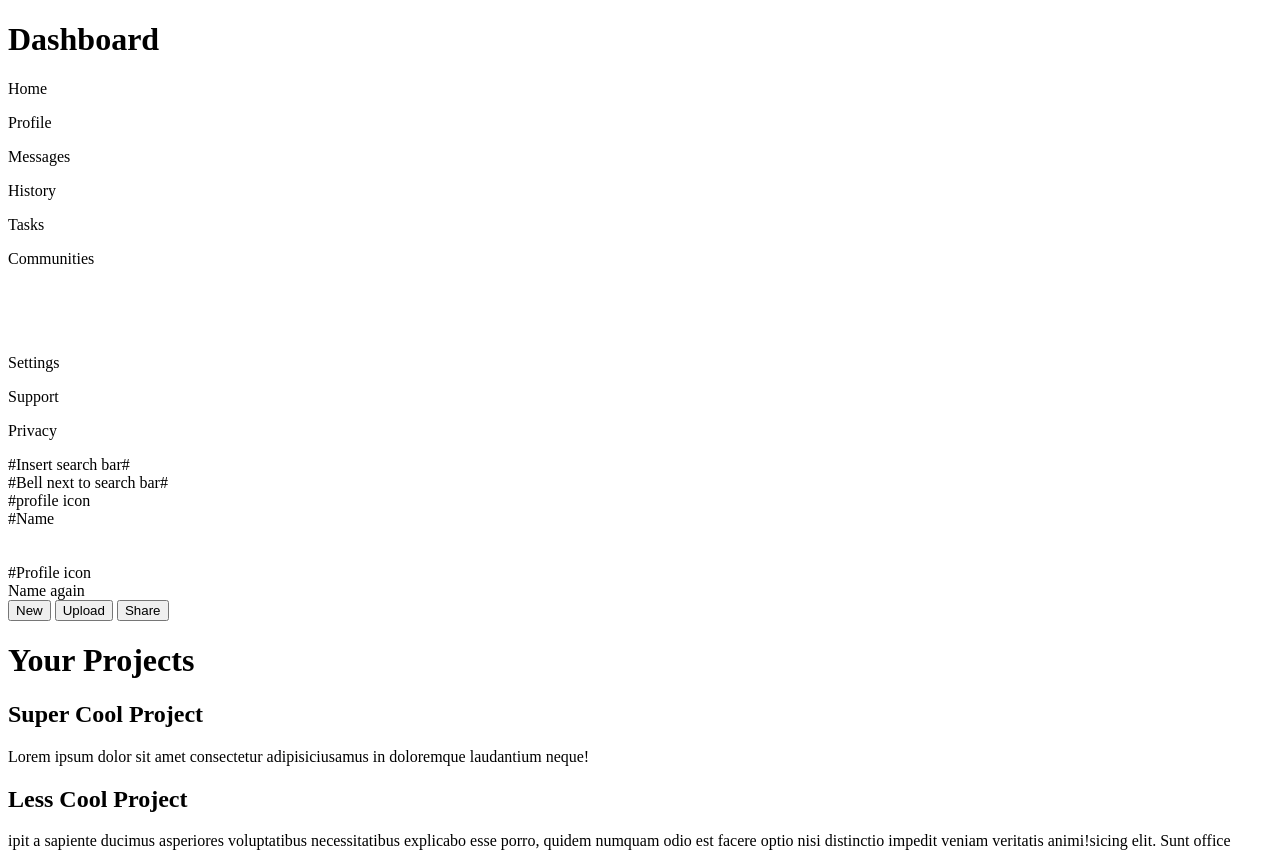
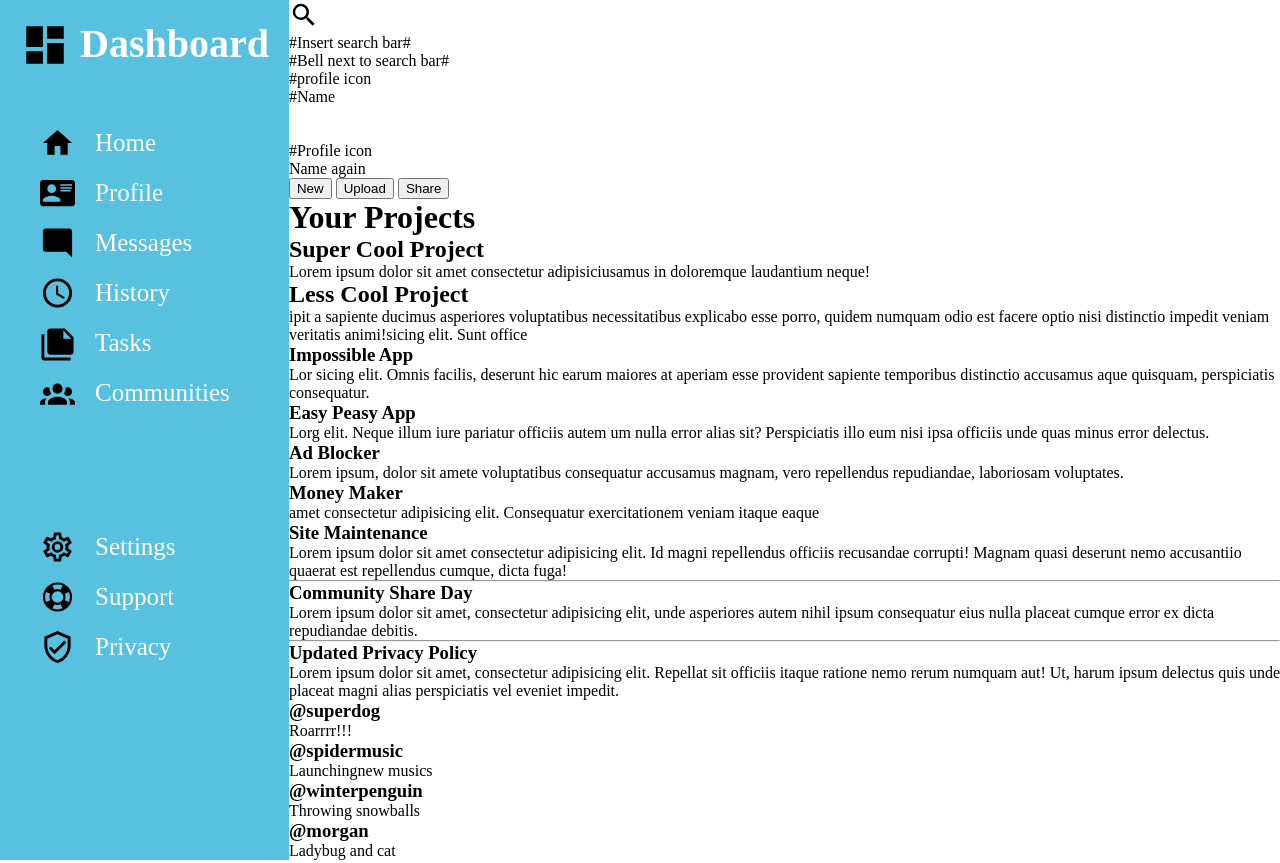
Before and after one commit to JohnnyL302/TOP_Admin_Dashboard, a plain HTML site: page index.html in a window 1280 px wide. Shown: the top 863 px of the page. Drawn offline with Linux system fonts and the light colour scheme.

Commit message:
Finished sidebar and added images

```diff
--- a/index.html
+++ b/index.html
@@ -8,25 +8,56 @@
 </head>
 <body>
     <div class="sidebar">
-        <div><h1>Dashboard</h1></div>
+        <div class="heading">
+            <img src="images/view-dashboard.svg" alt="view dashboard icon">
+            <h1>Dashboard</h1>
+        </div>
         <div class="first_group">
-            <p>Home</p>
-            <p>Profile</p>
+            <div class="sidebar rows">
+                <img class="icons" src="images/home.svg" alt="home icon">
+                <p>Home</p>
+            </div>
+            <div class="sidebar rows">
+                <img class="icons" src="images/card-account-details.svg" alt="profile icon">
+                <p>Profile</p>
+            </div>
+            <div class="sidebar rows">
+                <img class="icons" src="images/message-reply.svg" alt="message icons">
             <p>Messages</p>
+            </div>
+            <div class="sidebar rows">
+                <img class="icons" src="images/clock-outline.svg" alt="clock icons">
             <p>History</p>
+            </div>
+            <div class="sidebar rows">
+                <img class="icons" src="images/note-multiple.svg" alt="note icons">
             <p>Tasks</p>
+            </div>
+            <div class="sidebar rows">
+                <img class="icons" src="images/account-group.svg" alt="group icons">
             <p>Communities</p>
+            </div>
         </div>
         <br><br><br>
         <div class="second_group">
+            <div class="sidebar rows">
+                <img class="icons" src="images/cog-outline.svg" alt="setting icon">
             <p>Settings</p>
+            </div>
+            <div class="sidebar rows">
+                <img class="icons" src="images/lifebuoy.svg" alt="support icon">
             <p>Support</p>
+            </div>
+            <div class="sidebar rows">
+                <img class="icons" src="images/shield-check-outline.svg" alt="privacy icon">
             <p>Privacy</p>
+            </div>
         </div>
     </div>
 
     <div class="main_content">
         <header>
+            <img src="images/magnify.svg" alt="search icon">
             <div>#Insert search bar#</div>
             <div>#Bell next to search bar#</div>
             <div>#profile icon</div>
--- a/styles.css
+++ b/styles.css
@@ -0,0 +1,52 @@
+* {
+    margin: 0;
+}
+
+body {
+    display: grid;
+    grid-template-columns: 1fr 4fr;
+}
+
+.sidebar {
+    background-color: rgb(88, 193, 224);
+    color: white;
+    font: bold;
+    font-size: 20px;
+    padding: 20px;
+    display: grid;
+}
+
+.icons {
+    width: 35px;
+    height: 50px;
+}
+
+header > img {
+    width: 30px;
+    height: 30px;
+}
+
+.sidebar > div > img {
+    width: 50px;
+    height: 50px;
+}
+
+.heading {
+    display: flex;
+    gap: 10px;
+}
+.first_group {
+    margin-top: -70px;
+}
+.second_group {
+    margin-top: -200px;
+}
+
+.rows {
+    display: flex;
+    gap: 20px;
+    height: 10px;
+    align-items: center;
+    padding: 20px;
+    font-size: 25px;
+}
```
Also changed, not shown: images/account-group.svg (added), images/card-account-details.svg (added), images/clock-outline.svg (added), images/cog-outline.svg (added), images/home.svg (added), images/lifebuoy.svg (added), images/magnify.svg (added), images/message-reply.svg (added), images/note-multiple.svg (added), images/shield-check-outline.svg (added), images/view-dashboard.svg (added).
